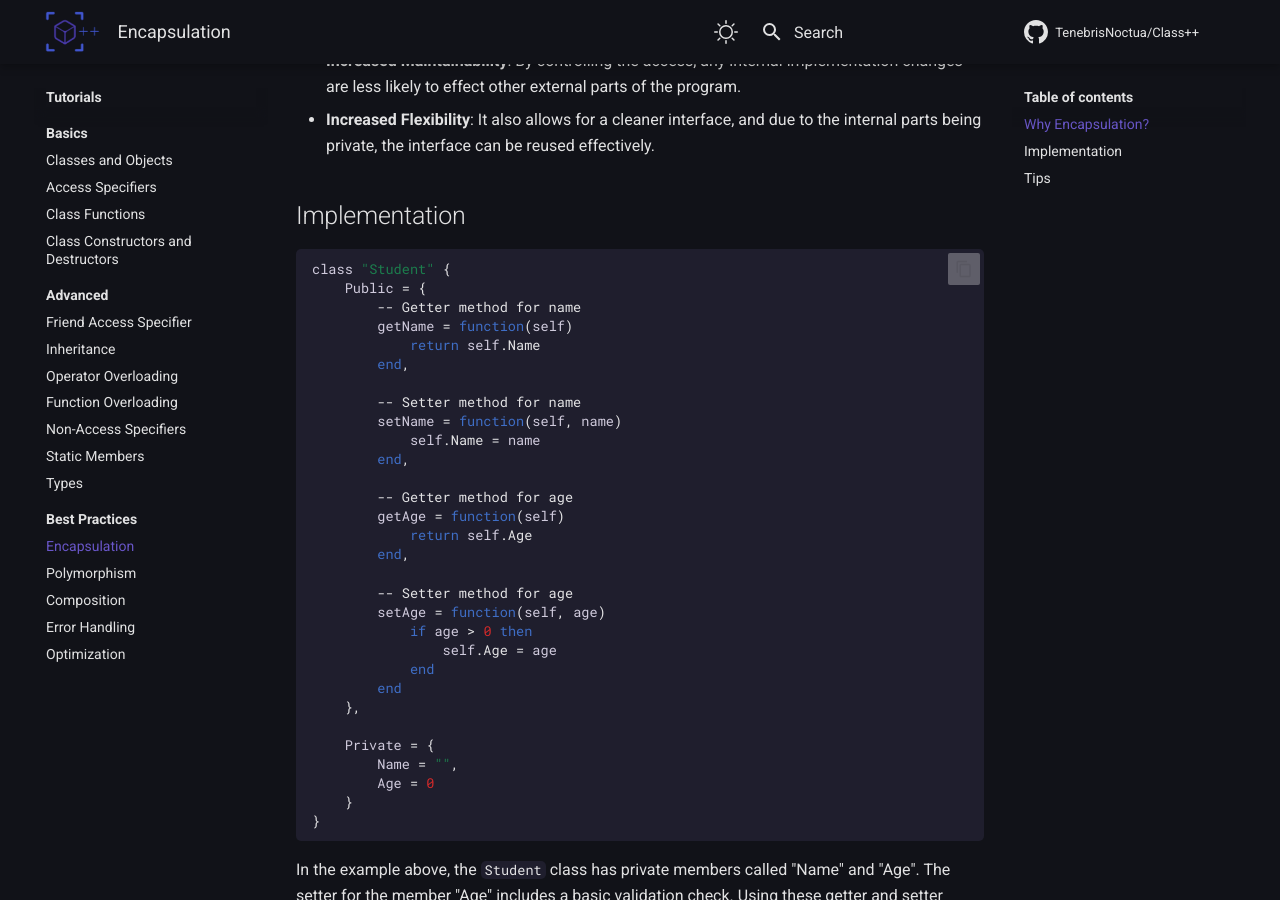
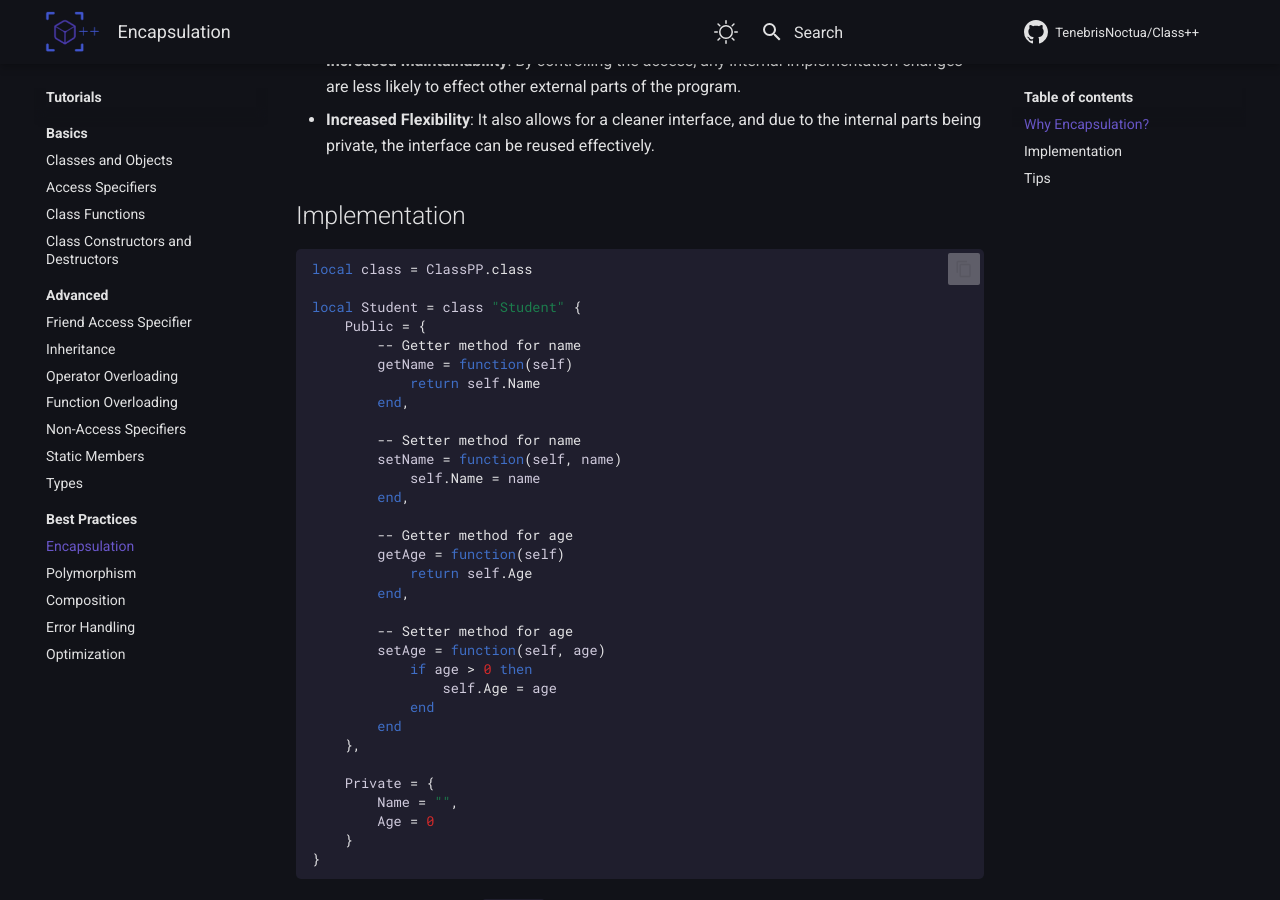
Before and after one commit to TenebrisNoctua/ClassPP, an MkDocs documentation site: the page built from docs/tutorials/best-practices/encapsulation.md, in a window 1280 px wide and 900 px high, scrolled down 712 px. Built offline with MkDocs 1.6.1 and Material for MkDocs 9.7.7, drawn with Linux system fonts in a browser that asks for light colours; comment, search, counter and statistics services are not loaded; the version menu is left out.

Commit message:
Update the Documentation

````diff
--- a/docs/tutorials/best-practices/encapsulation.md
+++ b/docs/tutorials/best-practices/encapsulation.md
@@ -14,7 +14,9 @@ For example, imagine a coffee machine. A coffee machine has a dispenser, brewer,
 ## Implementation
 
 ```lua
-class "Student" {
+local class = ClassPP.class
+
+local Student = class "Student" {
     Public = {
         -- Getter method for name
         getName = function(self)
````
